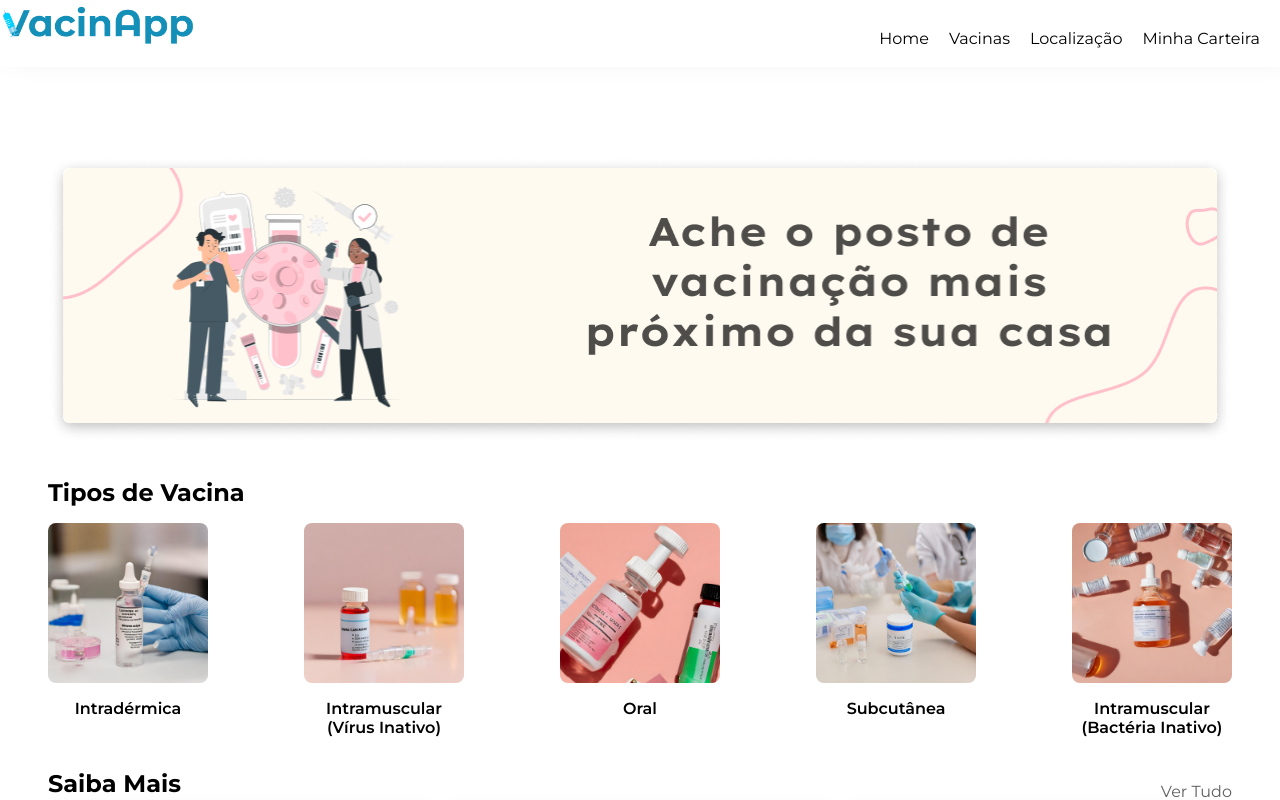
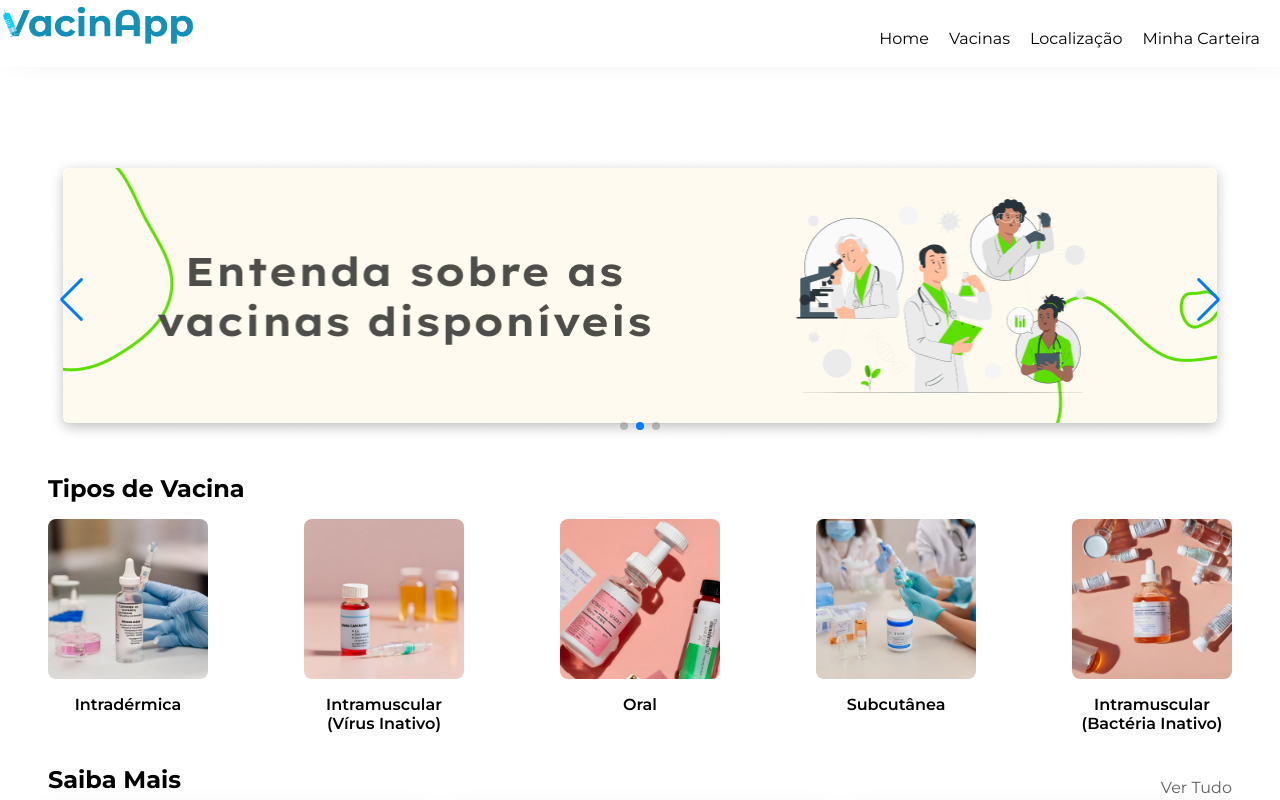
Before and after one commit to VacinApp/Projeto, a Next.js app: page / in a window 1280 px wide. Shown: the top 800 px of the page. Built offline with nearby package versions, Linux system fonts and the light colour scheme; data requests are answered from the project's data file.

Commit message:
feat: adição swipper

```diff
--- a/package.json
+++ b/package.json
@@ -14,7 +14,7 @@
     "next": "^14.1.4",
     "react": "^18",
     "react-dom": "^18",
-    "swiper": "^11.1.1",
+    "swiper": "^11.1.3",
     "uuid": "^9.0.1"
   }
 }
--- a/src/app/components/Carousel/Carousel.jsx
+++ b/src/app/components/Carousel/Carousel.jsx
@@ -1,9 +1,41 @@
 import "./carousel.css";
+
+import React, { useRef, useState } from "react";
+import { Swiper, SwiperSlide } from "swiper/react";
+import "swiper/css";
+import "swiper/css/pagination";
+import "swiper/css/navigation";
+import { Autoplay, Pagination, Navigation } from "swiper/modules";
 
 const Carousel = () => {
   return (
-    <img src="/assets/img/banner/Frame1.png" alt="" />
+    <>
+      <Swiper
+        spaceBetween={30}
+        centeredSlides={true}
+        autoplay={{
+          delay: 3000,
+          disableOnInteraction: false,
+        }}
+        pagination={{
+          clickable: true,
+        }}
+        navigation={true}
+        modules={[Autoplay, Pagination, Navigation]}
+        className="mySwiper"
+      >
+        <SwiperSlide>
+          <img src="/assets/img/banner/Frame1.png" alt="" />
+        </SwiperSlide>
+        <SwiperSlide>
+          <img src="/assets/img/banner/Frame2.png" alt="" />
+        </SwiperSlide>
+        <SwiperSlide>
+          <img src="/assets/img/banner/Frame3.png" alt="" />
+        </SwiperSlide>
+      </Swiper>
+    </>
   );
-}
+};
 
 export default Carousel;
--- a/src/app/components/Carousel/carousel.css
+++ b/src/app/components/Carousel/carousel.css
@@ -1,3 +1,26 @@
 img {
   width: 100%;
 }
+
+.swiper {
+  width: 100%;
+  height: 100%;
+}
+
+.swiper-slide {
+  text-align: center;
+  font-size: 18px;
+  background: #fff;
+
+  /* Center slide text vertically */
+  display: flex;
+  justify-content: center;
+  align-items: center;
+}
+
+.swiper-slide img {
+  display: block;
+  width: 100%;
+  height: 100%;
+  object-fit: cover;
+}
```
Also changed, not shown: 1 other file (tests, documents, lock files or other folders).
